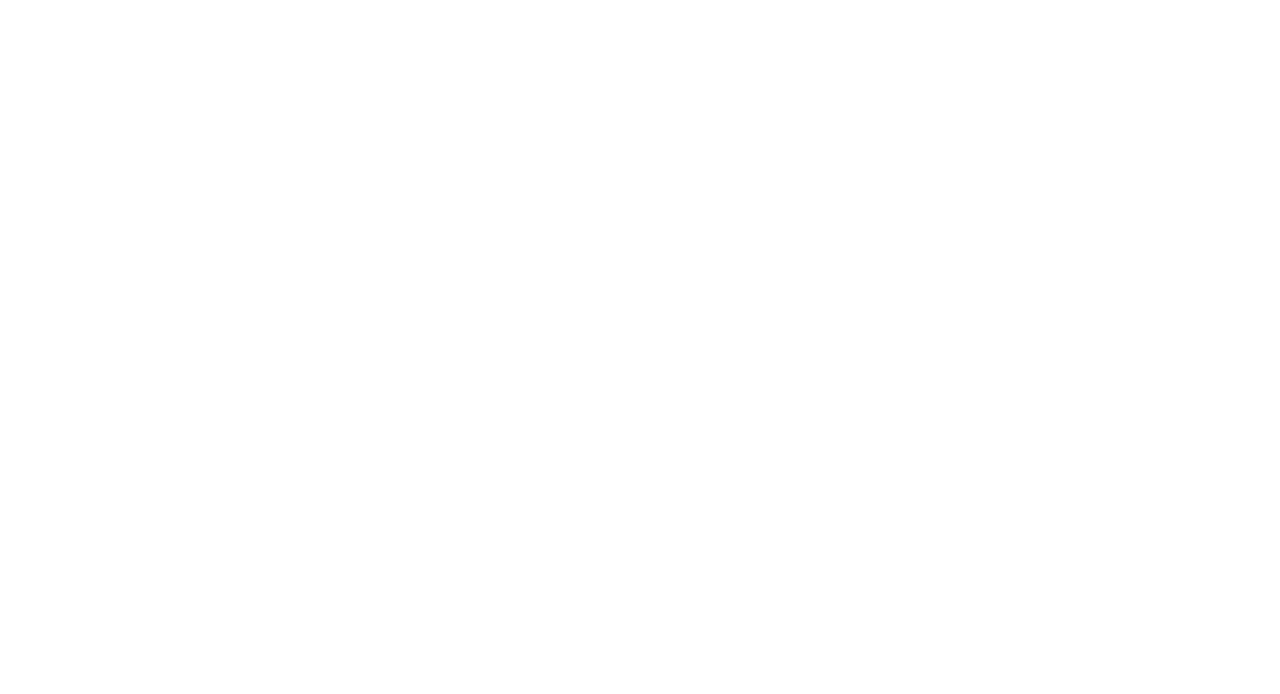
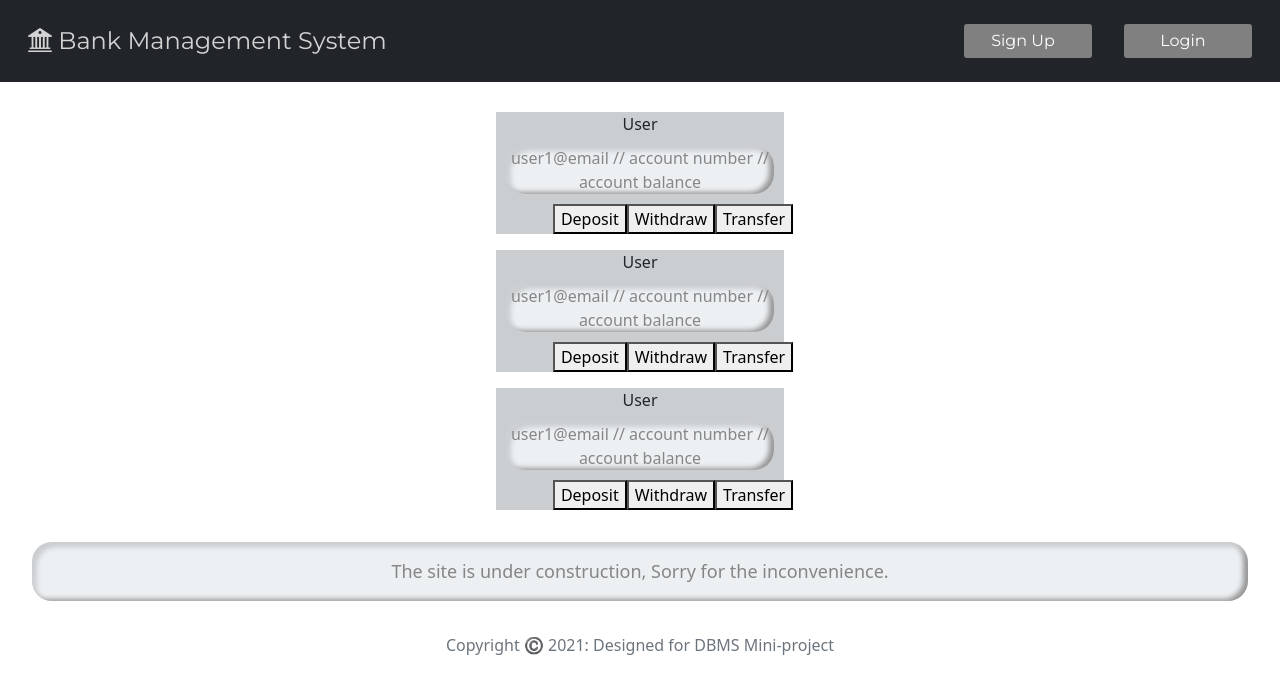
Before and after one commit to Manthan-Kuber/BMS, a React (Create React App) app in the folder client/: page / in a window 1280 px wide. Before the commit this address had no page. Shown: the top 694 px of the page. Built offline with nearby package versions, Linux system fonts and the light colour scheme.

Commit message:
changes /home to /

```diff
--- a/client/src/components/Dashboard/UserComponent.js
+++ b/client/src/components/Dashboard/UserComponent.js
@@ -11,7 +11,7 @@ class User extends Component {
             <div className="accountUser">
                 User
                 <div className="accountDetails">
-                user1@email // account number // account balance
+                  user1@email // account number // account balance
                 </div>
                 <div className="actions">
                     <span>
--- a/client/src/components/HeaderComponent.js
+++ b/client/src/components/HeaderComponent.js
@@ -6,7 +6,7 @@ function Header(props) {
     <header>
       <nav className="navbar navbar-expand-lg navbar-dark bg-dark">
         <div className="container-fluid">
-          <NavLink className="nav-link" to="/home">
+          <NavLink className="nav-link" to="/">
             <em class="bi bi-bank2"></em> Bank Management System
           </NavLink>
           <div className="collapse navbar-collapse " id="navbarNav">
--- a/client/src/components/MainComponent.js
+++ b/client/src/components/MainComponent.js
@@ -13,7 +13,7 @@ class Main extends Component {
       <>
 
         <Routes>
-          <Route path="/home" element={<Home />} />
+          <Route path="/" element={<Home />} />
           <Route path="/signup" element={<SignUp />} />
           <Route path="/login" element={<LogIn />} />
         </Routes>
--- a/client/src/components/Navbar/LogInComponent.js
+++ b/client/src/components/Navbar/LogInComponent.js
@@ -11,7 +11,7 @@ class LogIn extends Component {
       <>
         <Header />
         <div class="container" id="signup-form">
-          <form action="#" method="" id="signup-form">
+          <form action="post" method="" id="signup-form">
             <h2>Login</h2>
             <br />
             <div class="form-group">
--- a/client/src/components/Navbar/SignUpComponent.js
+++ b/client/src/components/Navbar/SignUpComponent.js
@@ -11,7 +11,7 @@ class SignUp extends Component {
       <>
       <Header/>
         <div class="container">
-          <form action="#" method="" id="signupForm">
+          <form action="post" method="" id="signupForm">
             <h2>Sign up</h2>
             <br />
             <div class="form-group">
```
